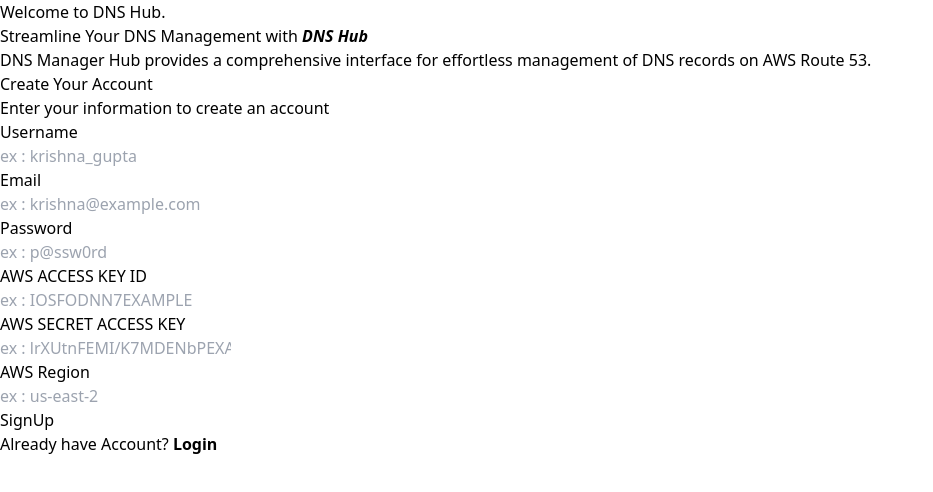
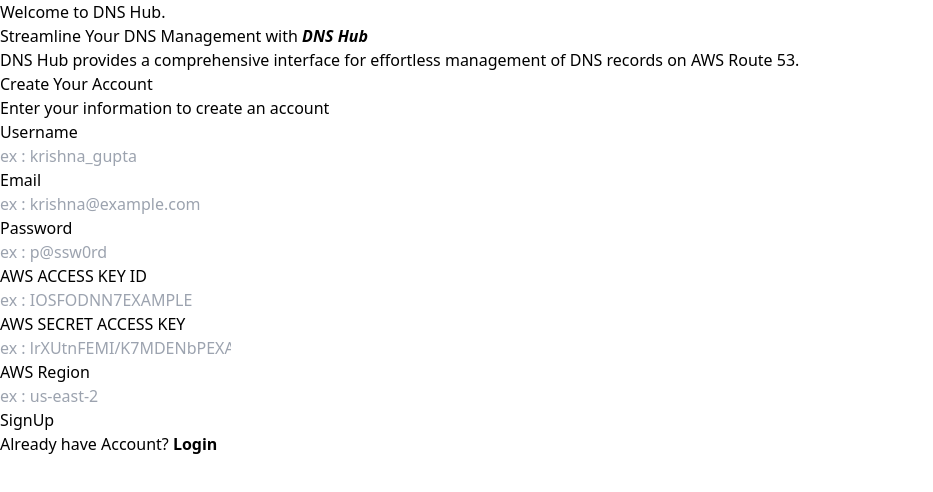
Before and after one commit to krishnagupta1543/dns-frontend, a React (Vite) app: page /home in a window 1280 px wide. Shown: the top 492 px of the page, without its empty margins (0-933 px from the left). Built offline with nearby package versions, Linux system fonts and the light colour scheme.

Commit message:
file changed

```diff
--- a/src/components/Home.tsx
+++ b/src/components/Home.tsx
@@ -11,22 +11,11 @@ export function Home() {
                     Streamline Your DNS Management with <i className="text-blue-500"> <b>DNS Hub</b></i>
                     </div>
                     <div className="text-xl lg:text-2xl">
-                        DNS Manager Hub provides a comprehensive
+                        DNS Hub provides a comprehensive
                         interface for effortless management of DNS
                         records on AWS Route 53.
                     </div>
                 </div>
-                {/* <div className="space-y-2 text-lg text-white">
-                    <h3 className="font-semibold">DNS Manager Hub prioritizes security, offering:</h3>
-                    <ul className="list-disc ms-6">
-                        <li>Advanced Dashboard with Real-time Analytics</li>
-                        <li>Intuitive DNS Record Configuration Interface</li>
-                        <li>Seamless AWS Route 53 Integration</li>
-                        <li>Robust Multi-factor Authentication and Authorization Mechanisms</li>
-                    </ul>
-                </div> */}
-
-
             </div>
             <div className="lg:h-3/5">
                 <div>
```
